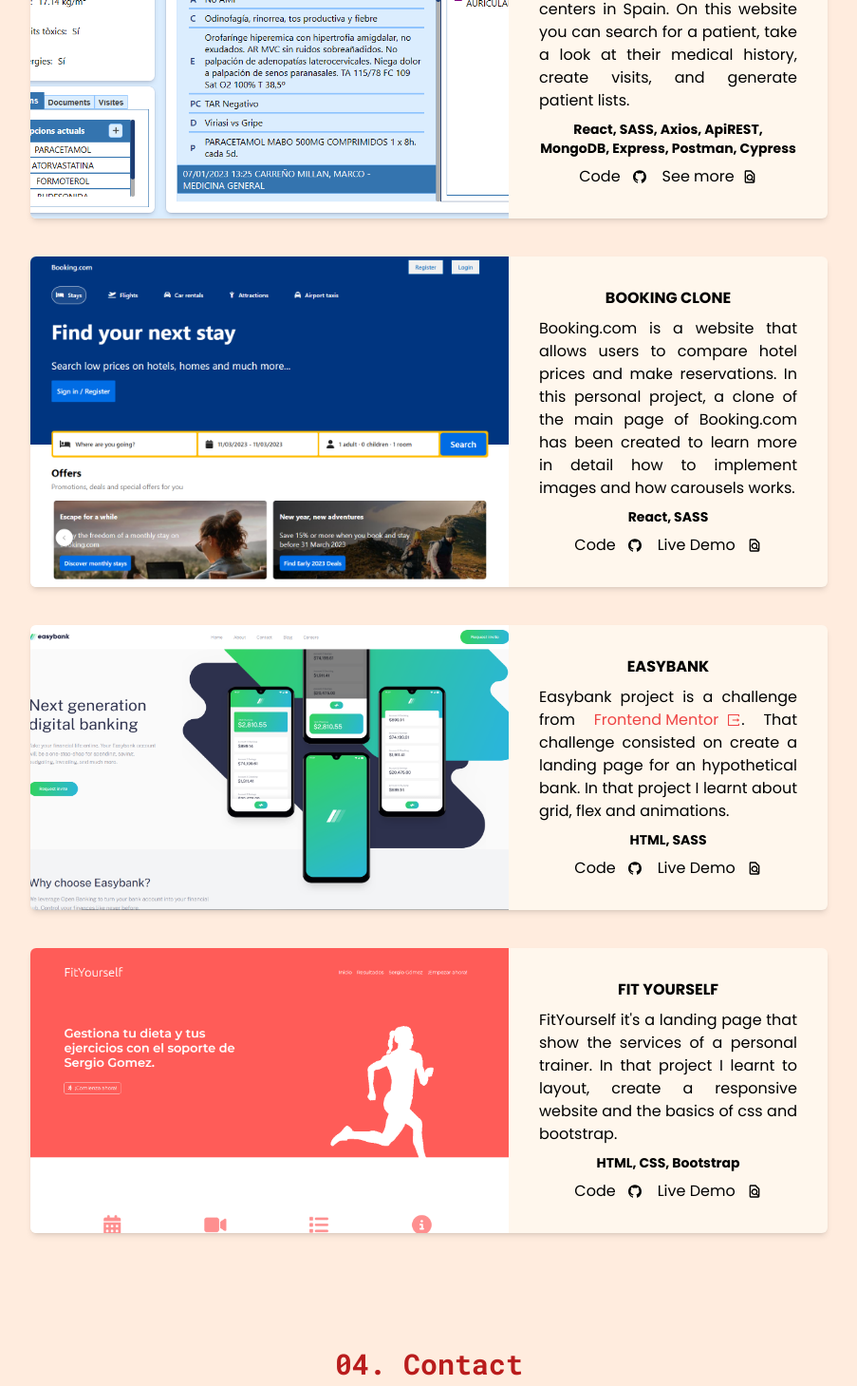
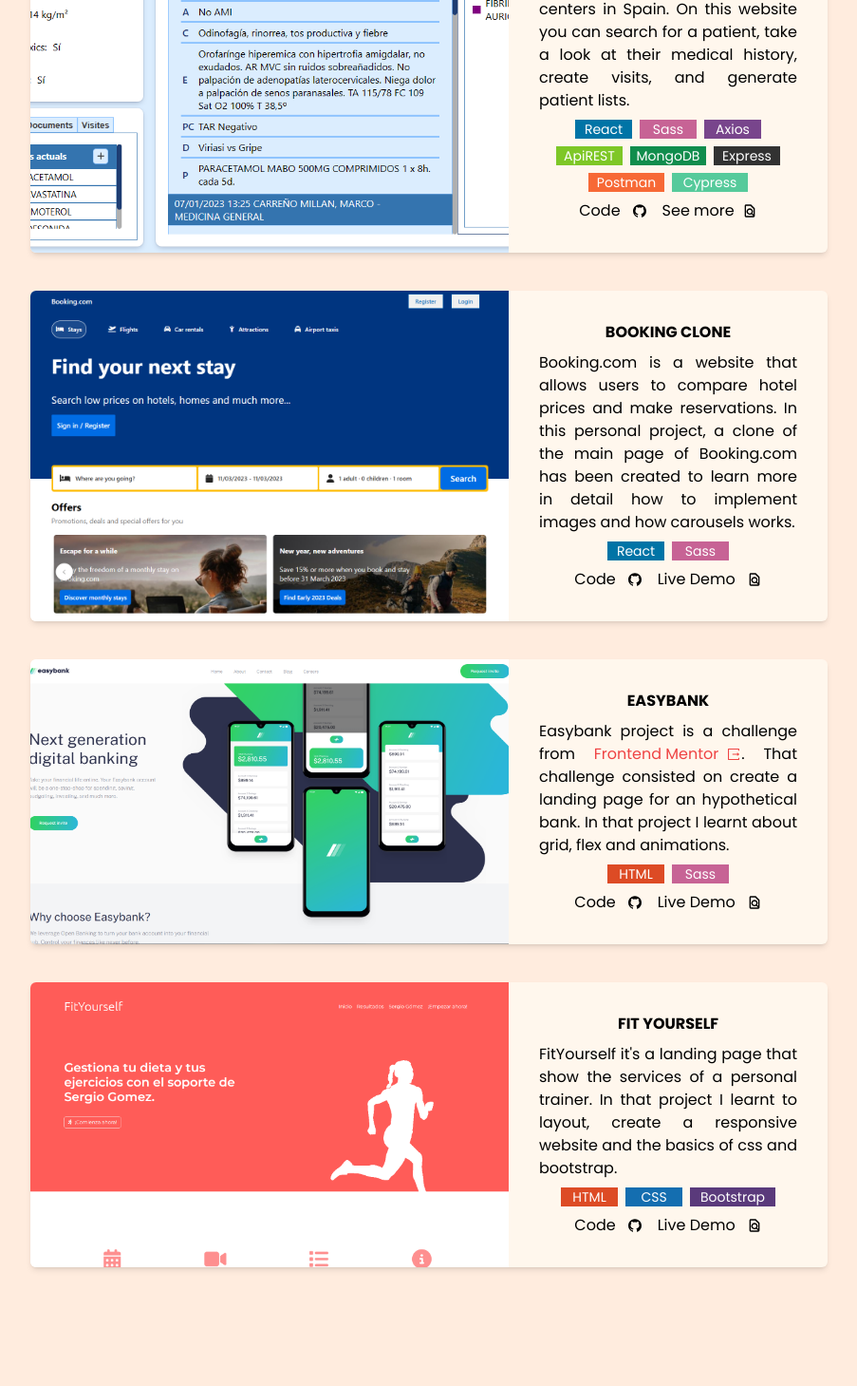
Before and after one commit to nuriia99/MyPortfolio, a Next.js app: page / in a window 1280 px wide. Shown: the part 1614-3073 px from the top of the page at 95% size, without its empty margins (188-1091 px from the left). Built offline with nearby package versions, Linux system fonts and the light colour scheme.

Commit message:
add tech components

```diff
--- a/app/ProjectCard.jsx
+++ b/app/ProjectCard.jsx
@@ -7,6 +7,17 @@
 import { AiFillGithub, AiOutlineExport } from 'react-icons/ai'
 import { MdOutlineFindInPage } from 'react-icons/md'
 import { Carousel } from './Carousel'
+import { ReactTech } from './techs/ReactTech'
+import { SassTech } from './techs/SassTech'
+import { AxiosTech } from './techs/AxiosTech'
+import { ApiRESTTech } from './techs/ApiRestTech'
+import { ExpressTech } from './techs/ExpressTech'
+import { PostmanTech } from './techs/PostmanTech'
+import { CypressTech } from './techs/CypressTech'
+import { MDBTech } from './techs/MDBTech'
+import { HtmlTech } from './techs/HtmlTech'
+import { CssTech } from './techs/CssTech'
+import { BootstrapTech } from './techs/BootstrapTech'
 
 export const ProjectCard = ({name}) => {
   const [close, setClose] = useState(false)
@@ -16,7 +27,7 @@
       src: tfg1Img,
       title: "FINAL DEGREE PROJECT",
       explanation: "As my final degree project, I created a multiplatform web application for primary care centers in Spain. On this website you can search for a patient, take a look at their medical history, create visits, and generate patient lists.",
-      tech: "React, SASS, Axios, ApiREST, MongoDB, Express, Postman, Cypress",
+      tech: <div className='flex gap-2 flex-wrap justify-center'><ReactTech/><SassTech/><AxiosTech/><ApiRESTTech/><MDBTech/><ExpressTech/><PostmanTech/><CypressTech/></div>,
       code: "https://github.com/nuriia99/tfgFrontend",
       demo: <button onClick={() => setClose(true)} className='inline-flex gap-2 items-center'>See more <MdOutlineFindInPage/></button>
     },
@@ -24,7 +35,7 @@
       src: bookingImg,
       title: "BOOKING CLONE",
       explanation: "Booking.com is a website that allows users to compare hotel prices and make reservations. In this personal project, a clone of the main page of Booking.com has been created to learn more in detail how to implement images and how carousels works.",
-      tech: "React, SASS",
+      tech: <div className='flex gap-2 flex-wrap justify-center'><ReactTech/><SassTech/></div>,
       code: "https://github.com/nuriia99/BookingProjectFrontend",
       demo: <a href="https://nacbooking.netlify.app/" target="_blank" className='flex justify-center items-center gap-3 cursor-pointer hover:text-red-600 transition ease-in-out duration-300'>Live Demo <MdOutlineFindInPage/> </a>
     },
@@ -32,7 +43,7 @@
       src: easybankImg,
       title: "EASYBANK",
       explanation: <>Easybank project is a challenge from <a href='https://www.frontendmentor.io/' target="_blank" className='text-red-500 inline-flex gap-2 items-center'>Frontend Mentor <AiOutlineExport/></a>. That challenge consisted on create a landing page for an hypothetical bank. In that project I learnt about grid, flex and animations.</>,
-      tech: "HTML, SASS",
+      tech: <div className='flex gap-2 flex-wrap justify-center'><HtmlTech/><SassTech/></div>,
       code: "https://github.com/nuriia99/EasybankLandingPage",
       demo: <a href="https://naceasybank.netlify.app/" target="_blank" className='flex justify-center items-center gap-3 cursor-pointer hover:text-red-600 transition ease-in-out duration-300'>Live Demo <MdOutlineFindInPage/> </a>
     },
@@ -40,7 +51,7 @@
       src: personalTrainerImg,
       title: "FIT YOURSELF",
       explanation: "FitYourself it's a landing page that show the services of a personal trainer. In that project I learnt to layout, create a responsive website and the basics of css and bootstrap. ",
-      tech: "HTML, CSS, Bootstrap",
+      tech: <div className='flex gap-2 flex-wrap justify-center'><HtmlTech/> <CssTech/> <BootstrapTech/></div>,
       code: "https://github.com/nuriia99/PersonalTrainer",
       demo: <a href="https://nacfityourself.netlify.app/" target="_blank" className='flex justify-center items-center gap-3 cursor-pointer hover:text-red-600 transition ease-in-out duration-300'>Live Demo <MdOutlineFindInPage/> </a>
     }
--- /dev/null
+++ b/app/techs/ApiRestTech.jsx
@@ -0,0 +1,10 @@
+import React from "react";
+
+export const ApiRESTTech = () => {
+
+  return(
+    <div className="bg-[#7EC727] h-[20px] w-[70px]">
+      <span className="text-white font-normal">ApiREST</span>
+    </div>
+  )
+}
--- /dev/null
+++ b/app/techs/AxiosTech.jsx
@@ -0,0 +1,10 @@
+import React from "react";
+
+export const AxiosTech = () => {
+
+  return(
+    <div className="bg-[#78458C] h-[20px] w-[60px]">
+      <span className="text-white font-normal">Axios</span>
+    </div>
+  )
+}
--- /dev/null
+++ b/app/techs/BootstrapTech.jsx
@@ -0,0 +1,10 @@
+import React from "react";
+
+export const BootstrapTech = () => {
+
+  return(
+    <div className="bg-[#5A3A7B] h-[20px] w-[90px]">
+      <span className="text-white font-normal">Bootstrap</span>
+    </div>
+  )
+}
--- /dev/null
+++ b/app/techs/CssTech.jsx
@@ -0,0 +1,10 @@
+import React from "react";
+
+export const CssTech = () => {
+
+  return(
+    <div className="bg-[#146eb0] h-[20px] w-[60px]">
+      <span className="text-white font-normal">CSS</span>
+    </div>
+  )
+}
--- /dev/null
+++ b/app/techs/CypressTech.jsx
@@ -0,0 +1,10 @@
+import React from "react";
+
+export const CypressTech = () => {
+
+  return(
+    <div className="bg-[#56ca9b] h-[20px] w-[80px]">
+      <span className="text-white font-normal">Cypress</span>
+    </div>
+  )
+}
--- /dev/null
+++ b/app/techs/ExpressTech.jsx
@@ -0,0 +1,10 @@
+import React from "react";
+
+export const ExpressTech = () => {
+
+  return(
+    <div className="bg-[#323232] h-[20px] w-[70px]">
+      <span className="text-white font-normal">Express</span>
+    </div>
+  )
+}
--- /dev/null
+++ b/app/techs/HtmlTech.jsx
@@ -0,0 +1,10 @@
+import React from "react";
+
+export const HtmlTech = () => {
+
+  return(
+    <div className="bg-[#dd4b25] h-[20px] w-[60px]">
+      <span className="text-white font-normal">HTML</span>
+    </div>
+  )
+}
--- /dev/null
+++ b/app/techs/MDBTech.jsx
@@ -0,0 +1,10 @@
+import React from "react";
+
+export const MDBTech = () => {
+
+  return(
+    <div className="bg-[#118d4d] h-[20px] w-[80px]">
+      <span className="text-white font-normal">MongoDB</span>
+    </div>
+  )
+}
--- /dev/null
+++ b/app/techs/PostmanTech.jsx
@@ -0,0 +1,10 @@
+import React from "react";
+
+export const PostmanTech = () => {
+
+  return(
+    <div className="bg-[#f76936] h-[20px] w-[80px]">
+      <span className="text-white font-normal">Postman</span>
+    </div>
+  )
+}
--- /dev/null
+++ b/app/techs/ReactTech.jsx
@@ -0,0 +1,10 @@
+import React from "react";
+
+export const ReactTech = () => {
+
+  return(
+    <div className="bg-[#0074A6] h-[20px] w-[60px]">
+      <span className="text-white font-normal">React</span>
+    </div>
+  )
+}
--- /dev/null
+++ b/app/techs/SassTech.jsx
@@ -0,0 +1,10 @@
+import React from "react";
+
+export const SassTech = () => {
+
+  return(
+    <div className="bg-[#c76395] h-[20px] w-[60px]">
+      <span className="text-white font-normal">Sass</span>
+    </div>
+  )
+}
```
